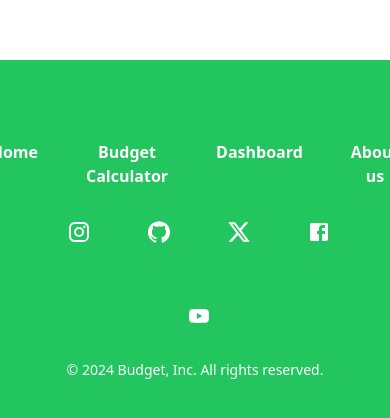
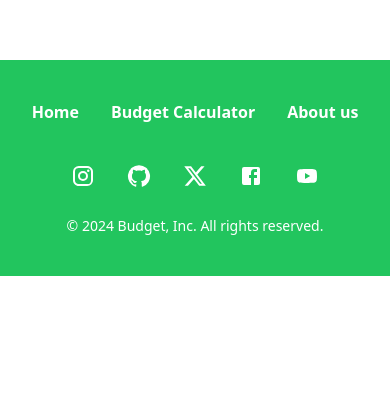
Before and after one commit to thefinnishstranger/Budget, a React (Vite) app in the folder frontend/: page /forgotpassword in a window 390 px wide. Shown: the part 848-1266 px from the top of the page. After the commit the page ends 1124 px from the top, so only its background shows below. Built offline with nearby package versions, Linux system fonts and the light colour scheme.

Commit message:
fixed the front page for mobile

```diff
--- a/frontend/src/components/Footer.tsx
+++ b/frontend/src/components/Footer.tsx
@@ -1,4 +1,4 @@
-import { IconButton } from '@mui/material'
+import { IconButton } from '@mui/material';
 import InstagramIcon from '@mui/icons-material/Instagram';
 import GitHubIcon from '@mui/icons-material/GitHub';
 import XIcon from '@mui/icons-material/X';
@@ -8,72 +8,85 @@ import YouTubeIcon from '@mui/icons-material/YouTube';
 const socialIcons = [
   {
     link: 'https://instagram.com/nikolasgustavson',
-    icon: InstagramIcon
+    icon: InstagramIcon,
   },
   {
     link: 'https://github.com/thefinnishstranger',
-    icon: GitHubIcon
+    icon: GitHubIcon,
   },
   {
     link: 'https://x.com/nikgustavson',
-    icon: XIcon
+    icon: XIcon,
   },
   {
     link: 'https://www.facebook.com/nikolas.gustavson',
-    icon: FacebookIcon
+    icon: FacebookIcon,
   },
   {
     link: 'https://www.youtube.com/@nikolasgustavson2493',
-    icon: YouTubeIcon
+    icon: YouTubeIcon,
   },
-]
+];
 
 const Footer = () => {
+  const user = localStorage.getItem("loggedUser");
+
   return (
-    <footer className="bg-green-500 text-white py-20 text-center font-semibold">
-      <div className="">
-        <div className="flex justify-center">
-          <a href="/" className="transition transform hover:text-slate-200 duration-150 mr-6 ml-6">
+    <footer className="bg-green-500 text-white py-10 text-center font-semibold">
+      <div className="flex flex-wrap justify-center gap-4 sm:gap-2 mb-6">
+        <a
+          href="/"
+          className="transition transform hover:text-slate-200 duration-150 px-2 sm:px-1"
+        >
           Home
         </a>
-          <a href="/calculator" className="transition transform hover:text-slate-200 duration-150 mr-6 ml-6">
+        <a
+          href="/calculator"
+          className="transition transform hover:text-slate-200 duration-150 px-2 sm:px-1"
+        >
           Budget Calculator
         </a>
-          <a href="/account" className="transition transform hover:text-slate-200 duration-150 mr-6 ml-6">
+        {user && (
+          <a
+            href="/account"
+            className="transition transform hover:text-slate-200 duration-150 px-2 sm:px-1"
+          >
             Dashboard
           </a>
-          <a href="/about" className="transition transform hover:text-slate-200 duration-150 mr-6 ml-6">
+        )}
+        <a
+          href="/about"
+          className="transition transform hover:text-slate-200 duration-150 px-2 sm:px-1"
+        >
           About us
         </a>
       </div>
-        <div className="">
-        </div>
-        <div className="">
-
-        </div>
-        <div className="">
-
-        </div>
-      </div>
-      <div>
+      <div className="flex flex-wrap justify-center gap-4 mb-4">
         {socialIcons.map((social) => (
-          <IconButton sx={{
-            ml: 1,
+          <IconButton
+            key={social.link}
+            sx={{
               "&.MuiButtonBase-root:hover": {
-              bgcolor: "transparent"
-            }
-            }}>
-            <a href={social.link} target='_blank' rel='noopener noreferrer' className='text-white m-4 transition transform hover:text-slate-200 duration-150'>
+                bgcolor: "transparent",
+              },
+            }}
+          >
+            <a
+              href={social.link}
+              target="_blank"
+              rel="noopener noreferrer"
+              className="text-white transition transform hover:text-slate-200 duration-150"
+            >
               <social.icon />
             </a>
           </IconButton>
         ))}
       </div>
-      <div className="text-sm font-thin mt-1">
+      <div className="text-sm font-thin mt-4">
         © 2024 Budget, Inc. All rights reserved.
       </div>
     </footer>
-  )
-}
+  );
+};
 
-export default Footer
+export default Footer;
--- a/frontend/src/pages/MainPage.tsx
+++ b/frontend/src/pages/MainPage.tsx
@@ -50,29 +50,62 @@ export default function MainPage() {
 
   return (
     <>
-      <div className='flex justify-between items-center h-screen px-6'>
+{/* Mobile/Tablet Design */}
+<div className="md:hidden h-screen flex flex-col">
+        <div
+          className="relative h-screen bg-cover bg-center"
+          style={{ backgroundImage: "url('/background4.jpg')" }}
+        >
+          <div className="absolute inset-0 bg-gradient-to-t from-black to-transparent"></div>
+          <div className="relative z-10 text-white flex flex-col justify-center items-center h-full text-center">
+            <header className="text-4xl font-extrabold">
+              Empower Your Financial Journey
+            </header>
+            <p className="text-lg mt-4 max-w-md">
+              Take control of your finances effortlessly and make informed decisions with our powerful tools.
+            </p>
+            <div className="mt-5">
+              <button
+                onClick={startClick}
+                className="py-3 px-6 bg-blue-700 text-white font-bold rounded-lg hover:bg-blue-600 transition"
+              >
+                Get started
+              </button>
+              <button
+                onClick={aboutUsClick}
+                className="ml-4 py-3 px-6 bg-gray-100 text-black border border-gray-300 rounded-lg hover:bg-gray-200 transition"
+              >
+                About us
+              </button>
+            </div>
+          </div>
+        </div>
+      </div>
+
+      {/* Desktop Design */}
+      <div className="hidden md:flex justify-between items-center h-screen px-6">
         <div className="flex flex-col w-full md:w-1/2">
           <header className="text-5xl font-extrabold tracking-tight">
             Empower Your Financial Journey
           </header>
-          <p className='text-xl mt-5'>
+          <p className="text-xl mt-5">
             Take control of your finances effortlessly and make informed decisions with our powerful tools.
           </p>
-          <div className='flex mt-8'>
+          <div className="flex mt-8">
             <button
-              type='submit'
+              type="submit"
               onClick={startClick}
               className="py-3 bg-blue-700 text-white font-bold rounded w-1/3 md:w-1/5 transform hover:bg-blue-600 transition duration-200 ease-in-out"
             >
               Get started
             </button>
             <button
-              type='submit'
+              type="submit"
               onClick={aboutUsClick}
-              className='flex items-center mx-5 px-4 py-2 bg-transparent text-black font-semibold'
+              className="flex items-center mx-5 px-4 py-2 bg-transparent text-black font-semibold"
             >
               About us
-              <ArrowRightIcon className='h-5 w-5 ml-2' />
+              <ArrowRightIcon className="h-5 w-5 ml-2" />
             </button>
           </div>
         </div>
```
Also changed, not shown: 1 other file (tests, documents, lock files or other folders). Lines whose indentation alone changed are shown as unchanged.
